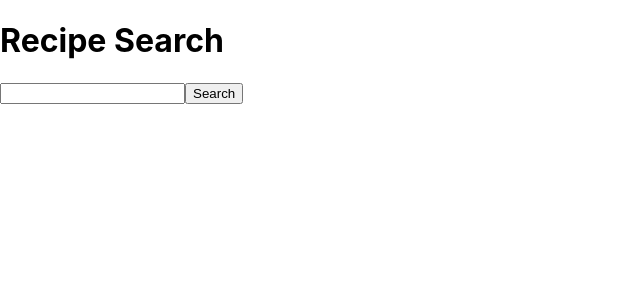
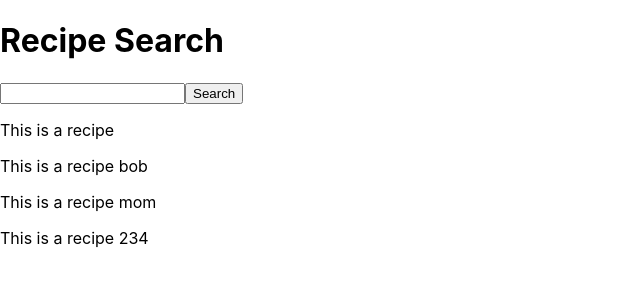
Before and after one commit to Jeffuz/Pantry-Pals, a React (Create React App) app in the folder flask-server/client/: page / in a window 1280 px wide. Shown: the top 300 px of the page, without its empty margins (0-640 px from the left). Built offline with nearby package versions, Linux system fonts and the light colour scheme.

Commit message:
Added Folders for components to display recipe data

```diff
--- a/flask-server/client/src/App.js
+++ b/flask-server/client/src/App.js
@@ -1,11 +1,16 @@
 import './App.css';
 import { SearchBar } from './SearchBar';
+import RecipeComponent from './Components/RecipeComponent';
+import RecipeSearchComponent
+ from './Components/RecipeSearchComponent';
+function App() {
 
-function App() {
   return (
     <div>
       <h1>Recipe Search</h1>
       <SearchBar />
+      <RecipeComponent/>
+      <RecipeSearchComponent/>
     </div>
   );
 }
--- /dev/null
+++ b/flask-server/client/src/Components/RecipeComponent.jsx
@@ -0,0 +1,22 @@
+import React, { Component } from 'react';
+
+class RecipeComponent extends Component {
+  constructor(props) {
+    super(props);
+
+    this.name = props.name;
+    this.ingredients = props.ingredients;
+    this.instructions = props.instructions;
+
+  }
+
+  render(){
+    return(
+      <div>
+        <p>This is a recipe {this.name}</p>
+      </div>
+    );
+  }
+}
+
+export default RecipeComponent;
--- /dev/null
+++ b/flask-server/client/src/Components/RecipeSearchComponent.jsx
@@ -0,0 +1,28 @@
+import React, { Component } from 'react';
+import RecipeComponent from './RecipeComponent';
+
+class RecipeSearchComponent extends Component {
+  constructor(props) {
+    super(props);
+    // Pass objects into the recipe search component
+    this.names = ["bob", "mom", "234"];
+
+    this.maxDisplay = props.maxDisplay;
+    this.recipeList = null;
+    this.state = {
+      recipes: null,
+    }
+  }
+
+  render(){
+    return(
+      <div>
+        {this.names.map(function(x){
+          return <RecipeComponent name={x}/>
+        })}
+      </div>
+    );
+  }
+}
+
+export default RecipeSearchComponent;
--- a/flask-server/client/src/SearchBar.js
+++ b/flask-server/client/src/SearchBar.js
@@ -79,6 +79,7 @@ export function SearchBar() {
             <button onClick={previousPage} disabled={currentPage === 1}>
               Previous Page
             </button>
+
             <button
               onClick={nextPage}
               disabled={indexOfLastRecipe >= searchResults.length}
```
Also changed, not shown: flask-server/client/src/Pages/TitlePage.js (added, +10 -0 lines).
